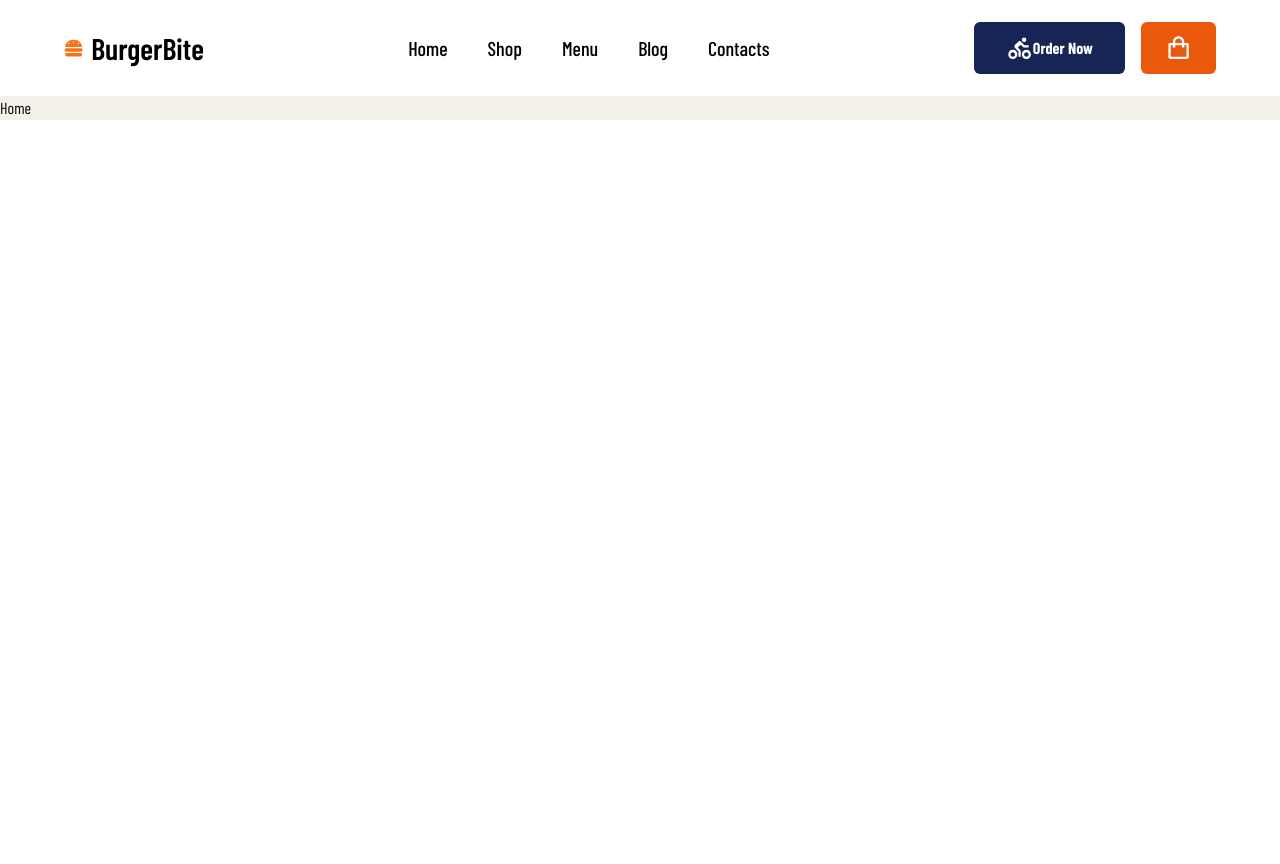
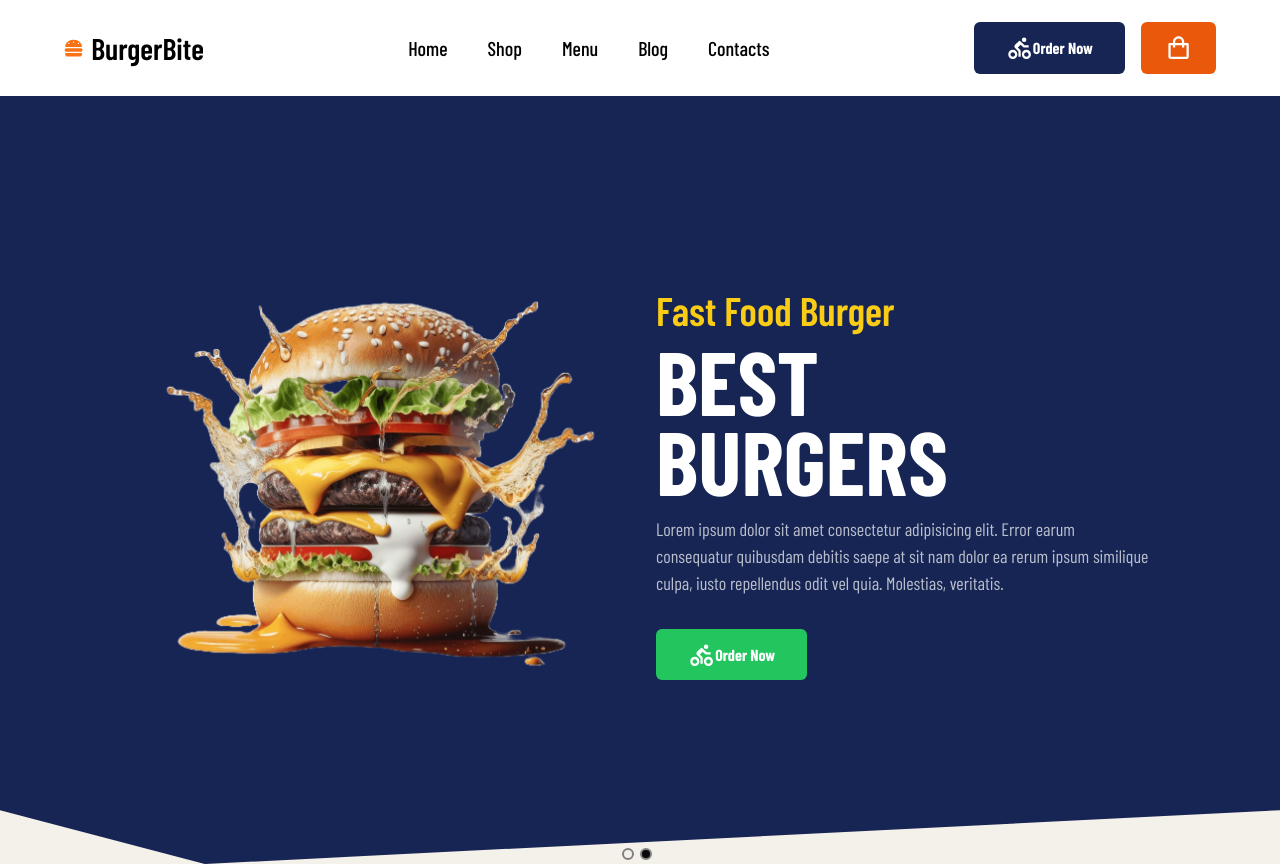
Before and after one commit to Abduval1ev/Burger_Bite, a Next.js app: page / in a window 1280 px wide. Before the commit the page ends 800 px from the top, so only its background shows below. Built offline with nearby package versions, Linux system fonts and the light colour scheme; a web font is replaced by a local one.

Commit message:
#fix #css #ts Hero paneli vorstka qilindi va bazi joylari adaptiv holatga keltirildi, va Corusel yasaldi.

```diff
--- /dev/null
+++ b/app/components/Hero/Hero.tsx
@@ -0,0 +1,90 @@
+'use client'
+
+import React from 'react'
+import Carousel from 'react-multi-carousel';
+import 'react-multi-carousel/lib/styles.css';
+import burger1 from '@/public/images/b1.png';
+import burger2 from '@/public/images/b2.png';
+import Image from 'next/image';
+import { BiCycling } from 'react-icons/bi';
+
+const responsive = {
+    desktop: {
+        breakpoint: { max: 3000, min: 1024 },
+        items: 1,
+        slidesToSlide: 1 // optional, default to 1.
+    },
+    tablet: {
+        breakpoint: { max: 1024, min: 464 },
+        items: 1,
+        slidesToSlide: 1 // optional, default to 1.
+    },
+    mobile: {
+        breakpoint: { max: 464, min: 0 },
+        items: 1,
+        slidesToSlide: 1 // optional, default to 1.
+    }
+}
+
+export default function Hero() {
+
+    return (
+        <Carousel
+            additionalTransfrom={0}
+            arrows={false}
+            autoPlay={true}
+            autoPlaySpeed={4000}
+            centerMode={false}
+            infinite
+            responsive={responsive}
+            itemClass='item'
+            showDots={true}
+        >
+            <div className='w-[100%] h-[60vw] flex items-center justify-center flex-col bg-red-950 md:clip_path'>
+                <div className="w-[80%] grid grid-cols-1 md:grid-cols-2 justify-center items-center gap-[2rem] mx-auto">
+                    <Image src={burger1} alt="Image" className='hidden md:block' />
+                    <div className="">
+                        <h1 className="text-[40px] font-semibold text-yellow-400">Tasty Burger</h1>
+                        <h1 className="text-[90px] leading-[5rem] uppercase text-white font-bold">Top <br />Burger</h1>
+                        <p className='mt-[1rem] text-white text-opacity-70 text-[18px]'>
+                            Lorem ipsum dolor sit amet consectetur adipisicing elit. Error earum consequatur quibusdam debitis saepe at sit nam dolor ea rerum ipsum similique culpa, iusto repellendus odit vel quia. Molestias, veritatis.
+                        </p>
+                        <button className="mt-[2rem] px-8 py-3 sm:px-8 sm:py-3 text-[16px]
+                              sm:text-[16px] bg-blue-500 transition-all duration-200
+                            hover:bg-green-600 flex items-center rounded-md text-white">
+                            <span>
+                                <BiCycling className='w-[1.7rem] h-[1.7rem]' />
+                            </span>
+                            <span className='font-bold'>
+                                Order Now
+                            </span>
+                        </button>
+                    </div>
+                </div>
+            </div>
+            {/* 1 */}
+            <div className='w-[100%] h-[60vw] flex items-center justify-center flex-col bg-blue-950 md:clip_path'>
+                <div className="w-[80%] grid grid-cols-1 md:grid-cols-2 justify-center items-center gap-[2rem] mx-auto">
+                    <Image src={burger2} alt="Image" className='hidden md:block' />
+                    <div className="">
+                        <h1 className="text-[40px] font-semibold text-yellow-400">Fast Food Burger</h1>
+                        <h1 className="text-[90px] leading-[5rem] uppercase text-white font-bold">Best <br />Burgers</h1>
+                        <p className='mt-[1rem] text-white text-opacity-70 text-[18px]'>
+                            Lorem ipsum dolor sit amet consectetur adipisicing elit. Error earum consequatur quibusdam debitis saepe at sit nam dolor ea rerum ipsum similique culpa, iusto repellendus odit vel quia. Molestias, veritatis.
+                        </p>
+                        <button className="mt-[2rem] px-8 py-3 sm:px-8 sm:py-3 text-[16px]
+                              sm:text-[16px] bg-green-500 transition-all duration-200
+                            hover:bg-green-600 flex items-center rounded-md text-white">
+                            <span>
+                                <BiCycling className='w-[1.7rem] h-[1.7rem]' />
+                            </span>
+                            <span className='font-bold'>
+                                Order Now
+                            </span>
+                        </button>
+                    </div>
+                </div>
+            </div>
+        </Carousel>
+    )
+}
--- a/app/components/Home.tsx
+++ b/app/components/Home.tsx
@@ -1,7 +1,10 @@
 import React from 'react'
+import Hero from './Hero/Hero'
 
 export default function Home() {
   return (
-    <div>Home</div>
+    <div>
+      <Hero />
+    </div>
   )
 }
--- a/app/globals.css
+++ b/app/globals.css
@@ -1,3 +1,10 @@
 @tailwind base;
 @tailwind components;
 @tailwind utilities;
+
+
+@layer components {
+    .clip_path {
+        clip-path: polygon(0 0, 100% 0, 100% 62%, 100% 93%, 16% 100%, 0 93%);
+    }
+}
--- a/package.json
+++ b/package.json
@@ -11,8 +11,10 @@
   "dependencies": {
     "next": "14.1.0",
     "react": "^18",
+    "react-carousel": "^4.3.0",
     "react-dom": "^18",
-    "react-icons": "^5.0.1"
+    "react-icons": "^5.0.1",
+    "react-multi-carousel": "^2.8.5"
   },
   "devDependencies": {
     "@types/node": "^20",
```
Also changed, not shown: app/components/Navigation/Nav.tsx (+5 -4 lines), 1 other file (tests, documents, lock files or other folders).
